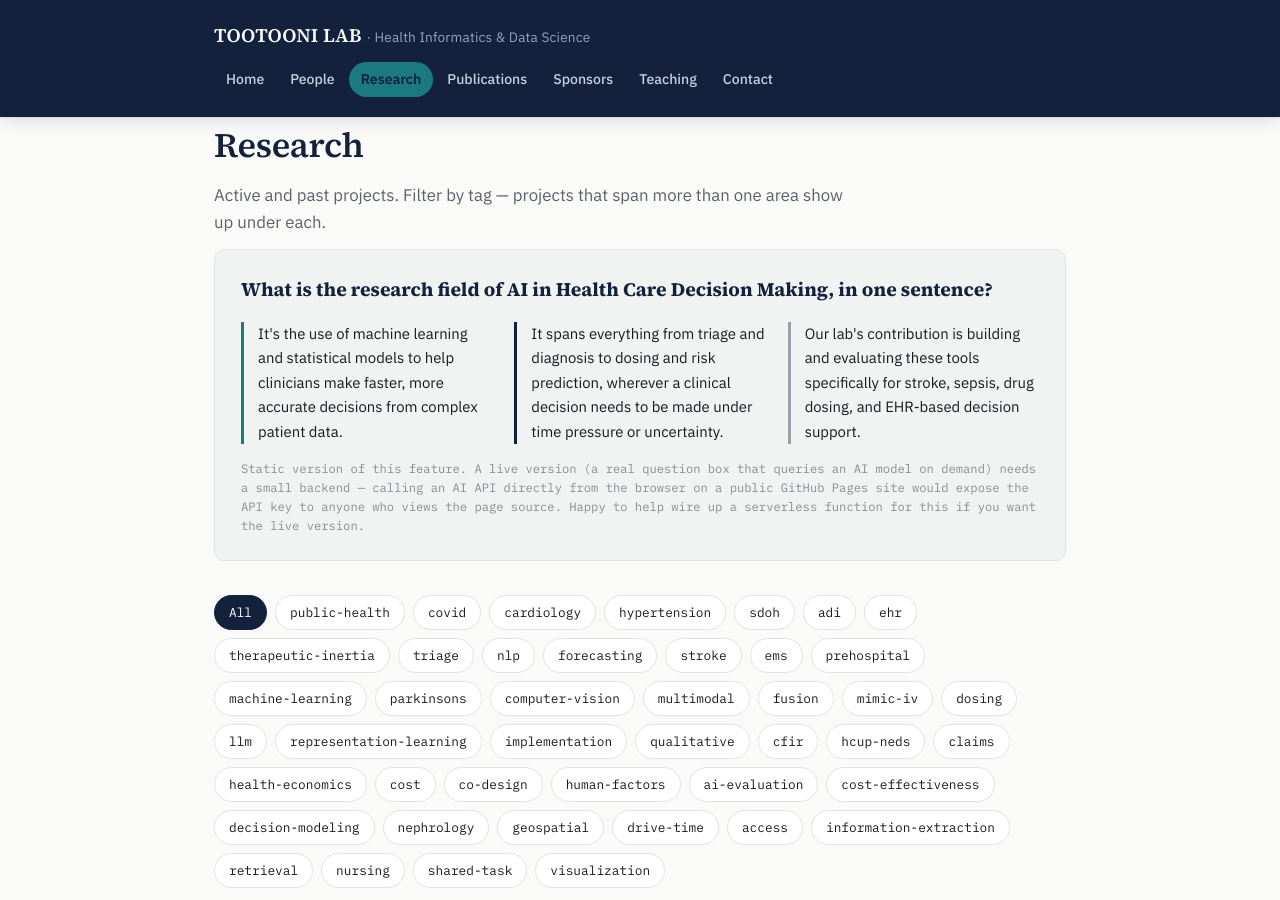
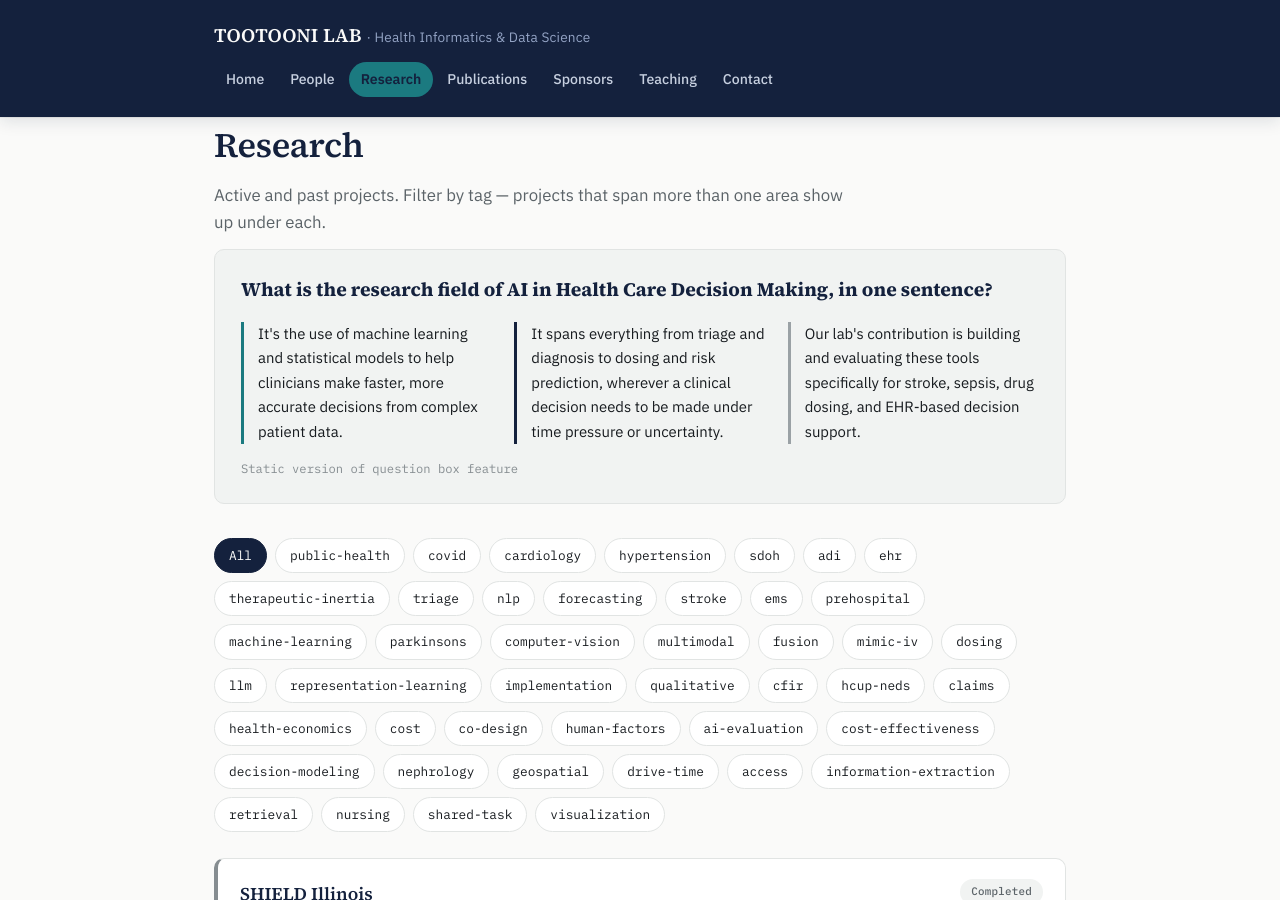
Before and after one commit to jalenbenny/TootooniLabJekyll, a Jekyll site: the page built from research.md, in a window 1280 px wide and 900 px high. Built offline with Jekyll 4.4.1, drawn with Linux system fonts in a browser that asks for light colours.

Commit message:
note about question box feature
Removed detailed explanation about the live version of the question box feature.

```diff
--- a/research.md
+++ b/research.md
@@ -19,7 +19,7 @@ permalink: /research/
     </div>
   </div>
   <p class="note">
-    Static version of this feature. A live version (a real question box that queries an AI model on demand) needs a small backend &mdash; calling an AI API directly from the browser on a public GitHub Pages site would expose the API key to anyone who views the page source. Happy to help wire up a serverless function for this if you want the live version.
+    Static version of question box feature
   </p>
 </div>
 
```
